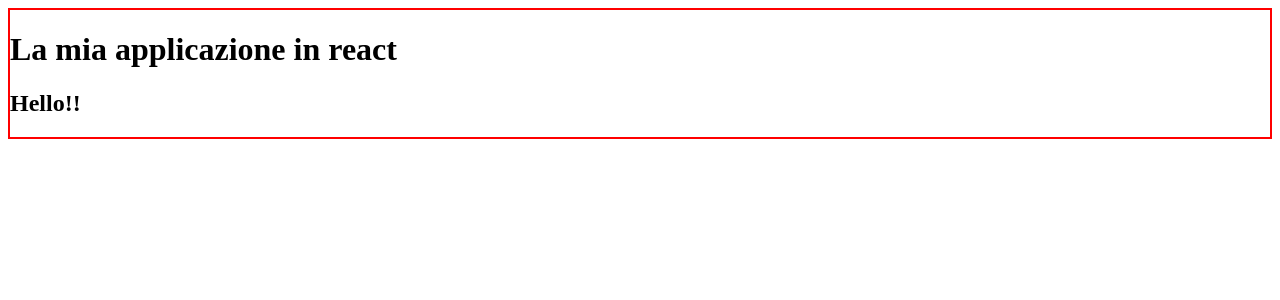
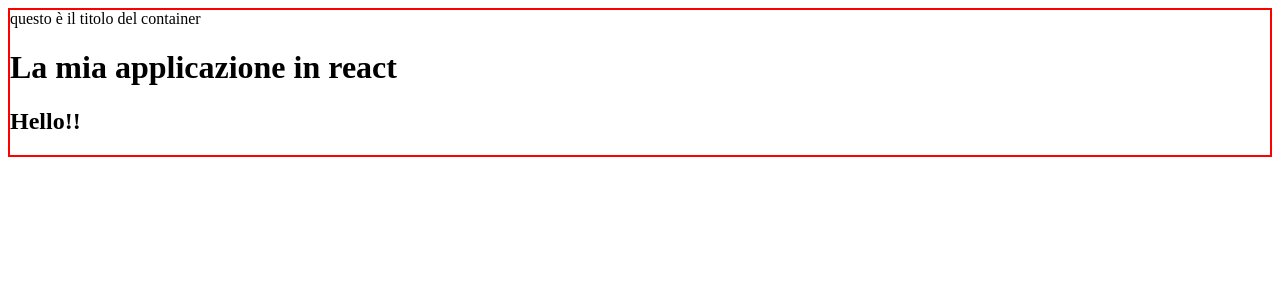
Before and after one commit to Roberta2017/ex-react, a React (Create React App) app in the folder my-app/: page / in a window 1280 px wide. Shown: the top 300 px of the page. Built offline with nearby package versions, Linux system fonts and the light colour scheme.

Commit message:
esercizio 02 component composition

```diff
--- a/my-app/src/App.js
+++ b/my-app/src/App.js
@@ -5,7 +5,7 @@ import {Welcome} from './Welcome'
 
 function App() {
   return (
-    <Container>
+    <Container title = "questo è il titolo del container">
 
      <h1>La mia applicazione in react</h1>
      <Welcome/>
--- a/my-app/src/Container.js
+++ b/my-app/src/Container.js
@@ -5,7 +5,13 @@ export class Container extends React.Component{
     render(){
         return(
             <div className="container">
-                {this.props.children}
+                <div className="container-titolo">
+                    {this.props.title}
+                </div>
+                <div>
+                    {this.props.children}
+                </div>
+
             </div>
 
         )
```
